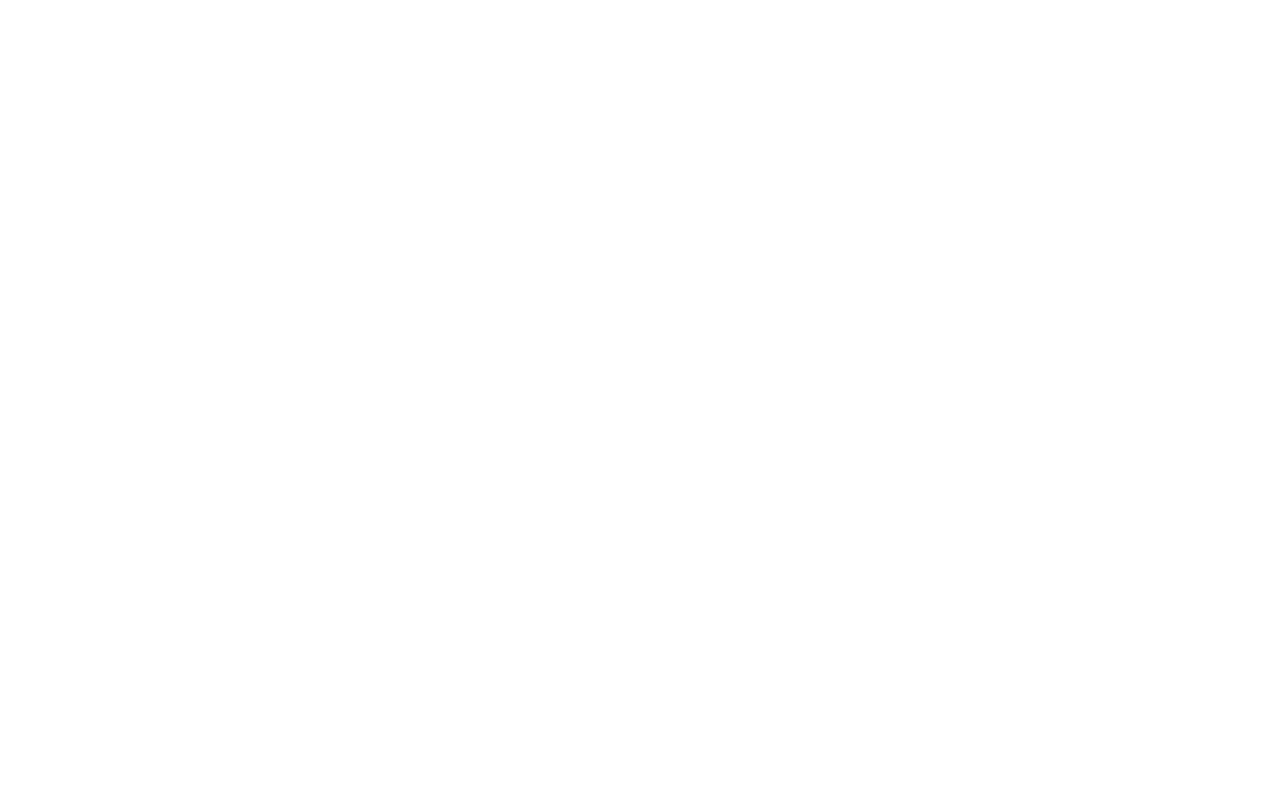
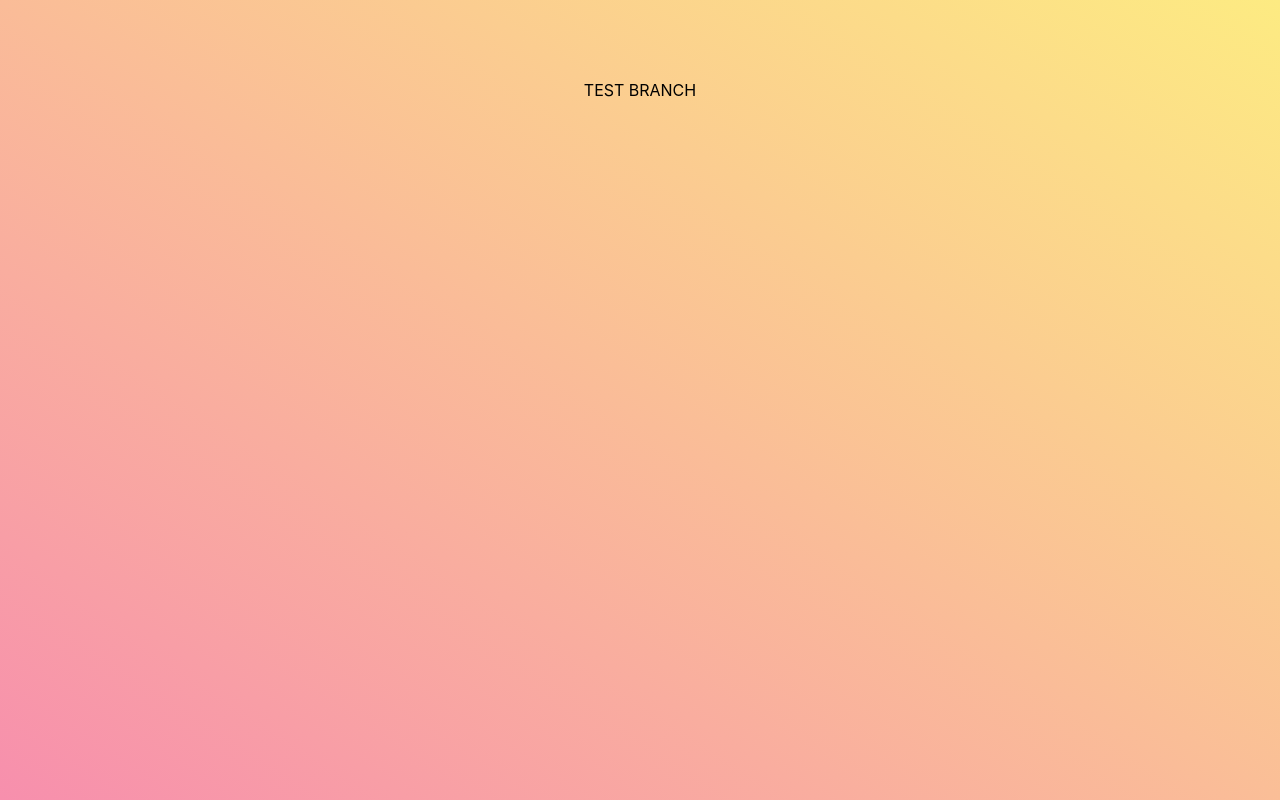
Before and after one commit to GETSHOU/REACT_App-education, a React (Create React App) app: page / in a window 1280 px wide. Built offline with nearby package versions, Linux system fonts and the light colour scheme.

Commit message:
changed app template

```diff
--- a/src/App.js
+++ b/src/App.js
@@ -1,5 +1,11 @@
+import './clearFix.css';
 import './App.css';
+import { Component } from './components/Component/Component';
 
 export const App = () => {
-	return <div className="App"></div>;
+	return (
+		<div className="App">
+			<Component />
+		</div>
+	);
 };
--- /dev/null
+++ b/src/clearFix.css
@@ -0,0 +1,73 @@
+/*clearfix*/
+
+* {
+	margin: 0;
+	padding: 0;
+	border: 0;
+	box-sizing: border-box;
+}
+
+ul {
+	margin: 0;
+	padding: 0;
+	list-style: none;
+}
+
+h1,
+h2,
+h3,
+h4,
+h5,
+h6,
+p,
+span,
+a {
+	font-weight: normal;
+}
+
+a {
+	color: inherit;
+	text-decoration: none;
+	cursor: pointer;
+	&:hover {
+		color: inherit;
+		text-decoration: none;
+	}
+}
+
+div {
+	word-break: break-word;
+}
+
+img {
+	width: 100%;
+	height: auto;
+	vertical-align: middle;
+}
+
+button {
+	border: none;
+	background: transparent;
+	cursor: pointer;
+	&:focus {
+		outline: none;
+	}
+}
+
+input,
+textarea {
+	width: 100%;
+	border: none;
+}
+
+input:focus,
+textarea:focus {
+	outline: none;
+}
+input:-webkit-autofill,
+textarea:-webkit-autofill {
+	-webkit-box-shadow: 0 0 0 1000px transparent inset;
+	transition: background-color 5000s ease-in-out 0s;
+}
+
+/*clearfix*/
--- /dev/null
+++ b/src/components/Component/Component.jsx
@@ -0,0 +1,5 @@
+export const Component = (props) => {
+	return (
+		<div>TEST BRANCH</div>
+	)
+}
--- a/src/index.css
+++ b/src/index.css
@@ -1,13 +1,35 @@
+html,
 body {
-  margin: 0;
-  font-family: -apple-system, BlinkMacSystemFont, 'Segoe UI', 'Roboto', 'Oxygen',
-    'Ubuntu', 'Cantarell', 'Fira Sans', 'Droid Sans', 'Helvetica Neue',
-    sans-serif;
-  -webkit-font-smoothing: antialiased;
-  -moz-osx-font-smoothing: grayscale;
+	height: 100%;
+}
+
+html {
+	min-width: 320px;
+}
+
+body {
+	font-family: -apple-system, BlinkMacSystemFont, 'Segoe UI', 'Roboto', 'Oxygen', 'Ubuntu',
+		'Cantarell', 'Fira Sans', 'Droid Sans', 'Helvetica Neue', sans-serif;
+	-webkit-font-smoothing: antialiased;
+	-moz-osx-font-smoothing: grayscale;
+	background: linear-gradient(33deg, #f78fad, #fdeb82);
 }
 
 code {
-  font-family: source-code-pro, Menlo, Monaco, Consolas, 'Courier New',
-    monospace;
+	font-family: source-code-pro, Menlo, Monaco, Consolas, 'Courier New', monospace;
 }
+
+#root {
+	display: flex;
+	flex-direction: column;
+	height: 100%;
+	width: 100%;
+}
+
+.App {
+	flex: 1;
+	display: flex;
+	flex-direction: column;
+	align-items: center;
+	padding: 80px 15px 15px 15px;
+}
```
Also changed, not shown: src/components/Component/Component.module.css (added).
